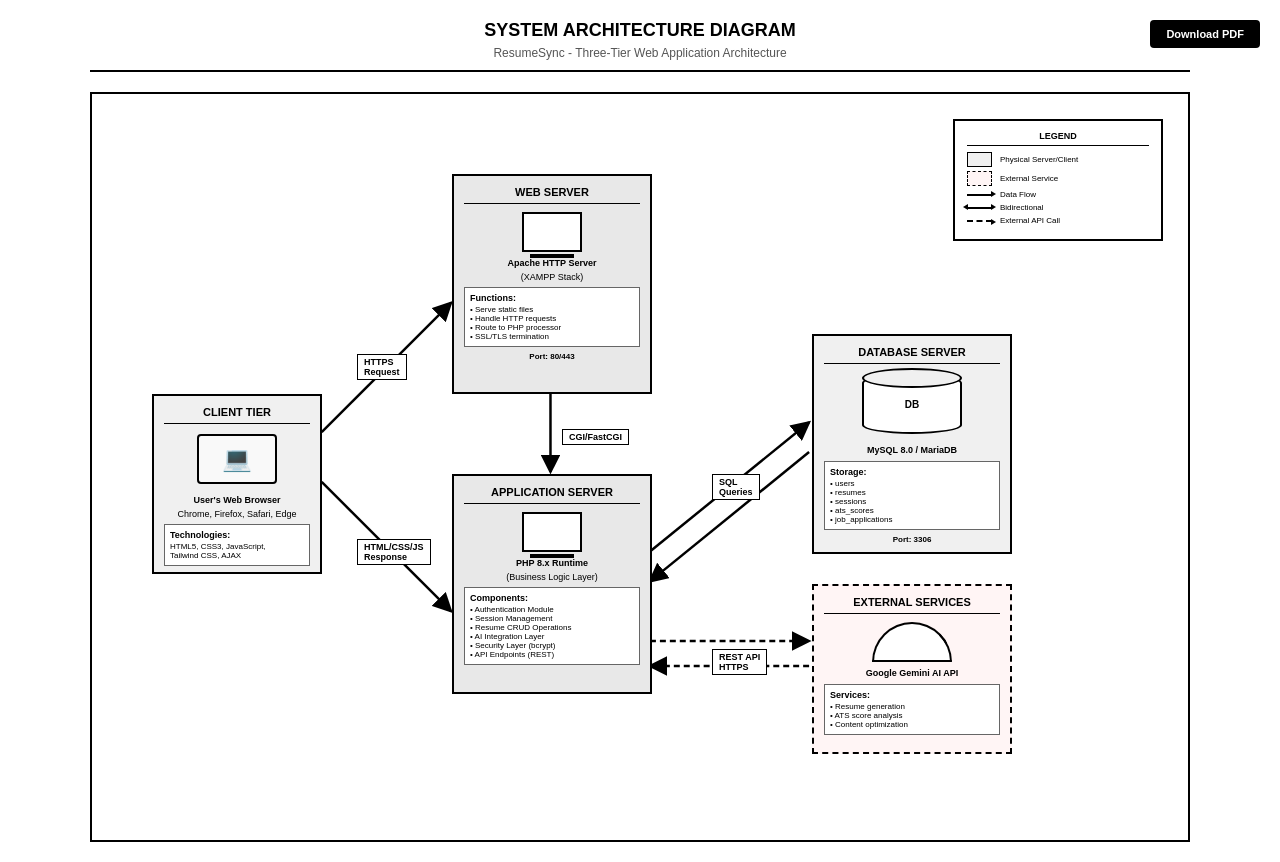
After one commit to mahbubkousar/ATS-Friendly-Resume-Builder, a PHP site: page /docs/system-architecture-diagram.html in a window 1280 px wide. The commit adds this page. Run offline with PHP 8.4, Linux system fonts and the light colour scheme.

Commit message:
Favicon Added, Sysem Architecture Added

```diff
--- a/about.php
+++ b/about.php
@@ -4,6 +4,7 @@
     <meta charset="UTF-8">
     <meta name="viewport" content="width=device-width, initial-scale=1.0">
     <title>About - ResumeSync</title>
+    <link rel="icon" type="image/x-icon" href="images/favicon.ico">
     <meta name="description" content="Learn about ResumeSync - AI-powered ATS-friendly resume builder">
     <link rel="preconnect" href="https://fonts.googleapis.com">
     <link rel="preconnect" href="https://fonts.gstatic.com" crossorigin>
--- a/ai-editor.php
+++ b/ai-editor.php
@@ -55,6 +55,7 @@ if (!$resumeData) {
     <meta charset="UTF-8">
     <meta name="viewport" content="width=device-width, initial-scale=1.0">
     <title>AI Resume Editor - ResumeSync</title>
+    <link rel="icon" type="image/x-icon" href="images/favicon.ico">
     <link rel="preconnect" href="https://fonts.googleapis.com">
     <link rel="preconnect" href="https://fonts.gstatic.com" crossorigin>
     <link href="https://fonts.googleapis.com/css2?family=Montserrat:wght@300;400;500;600;700&display=swap" rel="stylesheet">
--- a/ats-converter.php
+++ b/ats-converter.php
@@ -21,6 +21,7 @@ $user = getCurrentUser();
     <meta charset="UTF-8">
     <meta name="viewport" content="width=device-width, initial-scale=1.0">
     <title>ATS Resume Converter - ResumeSync</title>
+    <link rel="icon" type="image/x-icon" href="images/favicon.ico">
     <link rel="preconnect" href="https://fonts.googleapis.com">
     <link rel="preconnect" href="https://fonts.gstatic.com" crossorigin>
     <link href="https://fonts.googleapis.com/css2?family=Montserrat:wght@300;400;500;600;700&display=swap" rel="stylesheet">
--- a/dashboard.php
+++ b/dashboard.php
@@ -102,6 +102,7 @@ $resumeCount = count($resumes);
     <meta charset="UTF-8">
     <meta name="viewport" content="width=device-width, initial-scale=1.0">
     <title>Dashboard - ResumeSync</title>
+    <link rel="icon" type="image/x-icon" href="images/favicon.ico">
     <link rel="preconnect" href="https://fonts.googleapis.com">
     <link rel="preconnect" href="https://fonts.gstatic.com" crossorigin>
     <link href="https://fonts.googleapis.com/css2?family=Montserrat:wght@300;400;500;600;700&display=swap" rel="stylesheet">
--- /dev/null
+++ b/docs/system-architecture-diagram.html
@@ -0,0 +1,524 @@
+<!DOCTYPE html>
+<html lang="en">
+<head>
+    <meta charset="UTF-8">
+    <meta name="viewport" content="width=device-width, initial-scale=1.0">
+    <title>ResumeSync - System Architecture Diagram</title>
+    <link rel="icon" type="image/x-icon" href="../images/favicon.ico">
+    <style>
+        * {
+            margin: 0;
+            padding: 0;
+            box-sizing: border-box;
+        }
+
+        @page {
+            size: A4 landscape;
+            margin: 10mm;
+        }
+
+        body {
+            font-family: 'Arial', sans-serif;
+            background: white;
+            padding: 20px;
+            display: flex;
+            justify-content: center;
+            align-items: center;
+            min-height: 100vh;
+        }
+
+        .container {
+            max-width: 1100px;
+            width: 100%;
+            background: white;
+        }
+
+        .title-section {
+            text-align: center;
+            margin-bottom: 20px;
+            padding-bottom: 10px;
+            border-bottom: 2px solid #000;
+        }
+
+        .title-section h1 {
+            font-size: 18px;
+            color: #000;
+            margin-bottom: 5px;
+            font-weight: bold;
+            text-transform: uppercase;
+        }
+
+        .title-section .subtitle {
+            font-size: 12px;
+            color: #555;
+        }
+
+        /* Main diagram */
+        .diagram-wrapper {
+            position: relative;
+            width: 1100px;
+            height: 750px;
+            margin: 0 auto;
+            border: 2px solid #000;
+            background: white;
+            padding: 25px;
+        }
+
+        /* Nodes */
+        .node {
+            position: absolute;
+            border: 2px solid #000;
+            background: white;
+            padding: 10px;
+            font-size: 10px;
+            text-align: center;
+        }
+
+        .node-title {
+            font-weight: bold;
+            font-size: 11px;
+            margin-bottom: 8px;
+            padding-bottom: 5px;
+            border-bottom: 1px solid #000;
+        }
+
+        .node-content {
+            font-size: 9px;
+            line-height: 1.5;
+        }
+
+        /* Client Device */
+        .client {
+            left: 60px;
+            top: 300px;
+            width: 170px;
+            height: 180px;
+            background: #f0f0f0;
+        }
+
+        /* Web Server */
+        .web-server {
+            left: 360px;
+            top: 80px;
+            width: 200px;
+            height: 220px;
+            background: #e8e8e8;
+        }
+
+        /* Application Server */
+        .app-server {
+            left: 360px;
+            top: 380px;
+            width: 200px;
+            height: 220px;
+            background: #e8e8e8;
+        }
+
+        /* Database Server */
+        .database {
+            left: 720px;
+            top: 240px;
+            width: 200px;
+            height: 220px;
+            background: #f0f0f0;
+        }
+
+        /* External API */
+        .external {
+            left: 720px;
+            top: 490px;
+            width: 200px;
+            height: 170px;
+            background: #fff5f5;
+            border-style: dashed;
+        }
+
+        /* Technology stack boxes */
+        .tech-stack {
+            padding: 5px;
+            margin: 3px 0;
+            background: white;
+            border: 1px solid #666;
+            font-size: 8px;
+            text-align: left;
+        }
+
+        .tech-stack strong {
+            display: block;
+            font-size: 9px;
+            margin-bottom: 2px;
+        }
+
+        /* Cylinder for database */
+        .cylinder {
+            position: relative;
+            width: 100px;
+            height: 60px;
+            margin: 10px auto;
+            border: 2px solid #000;
+            border-radius: 50% / 15%;
+            background: white;
+        }
+
+        .cylinder::before {
+            content: '';
+            position: absolute;
+            top: -8px;
+            left: -2px;
+            right: -2px;
+            height: 16px;
+            border: 2px solid #000;
+            border-radius: 50%;
+            background: #f0f0f0;
+        }
+
+        .cylinder-label {
+            position: absolute;
+            top: 50%;
+            left: 50%;
+            transform: translate(-50%, -50%);
+            font-weight: bold;
+            font-size: 10px;
+        }
+
+        /* Server icon */
+        .server-icon {
+            width: 60px;
+            height: 40px;
+            margin: 5px auto;
+            border: 2px solid #000;
+            background: white;
+            position: relative;
+        }
+
+        .server-icon::after {
+            content: '';
+            position: absolute;
+            bottom: -8px;
+            left: 10%;
+            right: 10%;
+            height: 4px;
+            background: #000;
+        }
+
+        /* Cloud icon for external */
+        .cloud-icon {
+            width: 80px;
+            height: 40px;
+            margin: 5px auto;
+            background: white;
+            border: 2px solid #000;
+            border-radius: 50px 50px 0 0;
+            position: relative;
+        }
+
+        /* Connection lines SVG */
+        svg.connections {
+            position: absolute;
+            top: 0;
+            left: 0;
+            width: 100%;
+            height: 100%;
+            pointer-events: none;
+            z-index: 1;
+        }
+
+        .node {
+            z-index: 10;
+        }
+
+        /* Labels on connections */
+        .connection-label {
+            position: absolute;
+            background: white;
+            padding: 2px 6px;
+            font-size: 9px;
+            font-weight: bold;
+            border: 1px solid #000;
+            z-index: 20;
+        }
+
+        /* Legend */
+        .legend {
+            position: absolute;
+            top: 25px;
+            right: 25px;
+            background: white;
+            border: 2px solid #000;
+            padding: 10px 12px;
+            font-size: 8px;
+            width: 210px;
+        }
+
+        .legend-title {
+            font-weight: bold;
+            font-size: 9px;
+            margin-bottom: 6px;
+            text-align: center;
+            border-bottom: 1px solid #000;
+            padding-bottom: 4px;
+        }
+
+        .legend-item {
+            display: flex;
+            align-items: center;
+            margin: 4px 0;
+            gap: 8px;
+        }
+
+        .legend-box {
+            width: 25px;
+            height: 15px;
+            border: 1px solid #000;
+            flex-shrink: 0;
+        }
+
+        .legend-line {
+            width: 25px;
+            height: 2px;
+            background: #000;
+            position: relative;
+            flex-shrink: 0;
+        }
+
+        .legend-line::after {
+            content: '';
+            position: absolute;
+            right: -4px;
+            top: -3px;
+            width: 0;
+            height: 0;
+            border-left: 5px solid #000;
+            border-top: 3px solid transparent;
+            border-bottom: 3px solid transparent;
+        }
+
+        .legend-line.dashed {
+            background: none;
+            border-top: 2px dashed #000;
+        }
+
+        .legend-line.bidirectional::before {
+            content: '';
+            position: absolute;
+            left: -4px;
+            top: -3px;
+            width: 0;
+            height: 0;
+            border-right: 5px solid #000;
+            border-top: 3px solid transparent;
+            border-bottom: 3px solid transparent;
+        }
+
+        /* Download button */
+        .download-btn {
+            position: fixed;
+            top: 20px;
+            right: 20px;
+            background: #000;
+            color: white;
+            border: none;
+            padding: 8px 16px;
+            border-radius: 4px;
+            font-size: 11px;
+            font-weight: bold;
+            cursor: pointer;
+            z-index: 1000;
+        }
+
+        .download-btn:hover {
+            background: #333;
+        }
+
+        @media print {
+            body { padding: 0; }
+            .no-print { display: none !important; }
+            .diagram-wrapper { page-break-inside: avoid; }
+        }
+    </style>
+</head>
+<body>
+    <button class="download-btn no-print" onclick="downloadPDF()">Download PDF</button>
+
+    <div class="container">
+        <div class="title-section">
+            <h1>System Architecture Diagram</h1>
+            <div class="subtitle">ResumeSync - Three-Tier Web Application Architecture</div>
+        </div>
+
+        <div class="diagram-wrapper">
+            <!-- SVG Connections -->
+            <svg class="connections" viewBox="0 0 1100 750">
+                <defs>
+                    <marker id="arrow" markerWidth="8" markerHeight="8" refX="7" refY="4" orient="auto">
+                        <polygon points="0 0, 8 4, 0 8" fill="#000"/>
+                    </marker>
+                </defs>
+
+                <!-- Client to Web Server -->
+                <line x1="230" y1="340" x2="360" y2="210" stroke="#000" stroke-width="2.5" marker-end="url(#arrow)"/>
+                <line x1="230" y1="390" x2="360" y2="520" stroke="#000" stroke-width="2.5" marker-end="url(#arrow)"/>
+
+                <!-- Web Server to App Server -->
+                <line x1="460" y1="300" x2="460" y2="380" stroke="#000" stroke-width="2.5" marker-end="url(#arrow)"/>
+
+                <!-- App Server to Database (bidirectional) -->
+                <line x1="560" y1="460" x2="720" y2="330" stroke="#000" stroke-width="2.5" marker-end="url(#arrow)"/>
+                <line x1="720" y1="360" x2="560" y2="490" stroke="#000" stroke-width="2.5" marker-end="url(#arrow)"/>
+
+                <!-- App Server to External API (dashed, bidirectional) -->
+                <line x1="560" y1="550" x2="720" y2="550" stroke="#000" stroke-width="2.5" stroke-dasharray="6,4" marker-end="url(#arrow)"/>
+                <line x1="720" y1="575" x2="560" y2="575" stroke="#000" stroke-width="2.5" stroke-dasharray="6,4" marker-end="url(#arrow)"/>
+            </svg>
+
+            <!-- Connection Labels -->
+            <div class="connection-label" style="left: 265px; top: 260px;">HTTPS<br>Request</div>
+            <div class="connection-label" style="left: 265px; top: 445px;">HTML/CSS/JS<br>Response</div>
+            <div class="connection-label" style="left: 470px; top: 335px;">CGI/FastCGI</div>
+            <div class="connection-label" style="left: 620px; top: 380px;">SQL<br>Queries</div>
+            <div class="connection-label" style="left: 620px; top: 555px;">REST API<br>HTTPS</div>
+
+            <!-- CLIENT DEVICE -->
+            <div class="node client">
+                <div class="node-title">CLIENT TIER</div>
+                <div style="text-align: center; margin: 10px 0;">
+                    <div style="width: 80px; height: 50px; margin: 0 auto; border: 2px solid #000; border-radius: 4px; background: #f9f9f9; display: flex; align-items: center; justify-content: center; font-size: 24px;">💻</div>
+                </div>
+                <div class="node-content">
+                    <strong>User's Web Browser</strong><br>
+                    Chrome, Firefox, Safari, Edge
+                </div>
+                <div class="tech-stack">
+                    <strong>Technologies:</strong>
+                    HTML5, CSS3, JavaScript,<br>
+                    Tailwind CSS, AJAX
+                </div>
+            </div>
+
+            <!-- WEB SERVER -->
+            <div class="node web-server">
+                <div class="node-title">WEB SERVER</div>
+                <div class="server-icon"></div>
+                <div class="node-content">
+                    <strong>Apache HTTP Server</strong><br>
+                    (XAMPP Stack)
+                </div>
+                <div class="tech-stack">
+                    <strong>Functions:</strong>
+                    • Serve static files<br>
+                    • Handle HTTP requests<br>
+                    • Route to PHP processor<br>
+                    • SSL/TLS termination
+                </div>
+                <div style="margin-top: 5px; font-size: 8px; text-align: center; font-weight: bold;">
+                    Port: 80/443
+                </div>
+            </div>
+
+            <!-- APPLICATION SERVER -->
+            <div class="node app-server">
+                <div class="node-title">APPLICATION SERVER</div>
+                <div class="server-icon"></div>
+                <div class="node-content">
+                    <strong>PHP 8.x Runtime</strong><br>
+                    (Business Logic Layer)
+                </div>
+                <div class="tech-stack">
+                    <strong>Components:</strong>
+                    • Authentication Module<br>
+                    • Session Management<br>
+                    • Resume CRUD Operations<br>
+                    • AI Integration Layer<br>
+                    • Security Layer (bcrypt)<br>
+                    • API Endpoints (REST)
+                </div>
+            </div>
+
+            <!-- DATABASE SERVER -->
+            <div class="node database">
+                <div class="node-title">DATABASE SERVER</div>
+                <div class="cylinder">
+                    <div class="cylinder-label">DB</div>
+                </div>
+                <div class="node-content">
+                    <strong>MySQL 8.0 / MariaDB</strong>
+                </div>
+                <div class="tech-stack">
+                    <strong>Storage:</strong>
+                    • users<br>
+                    • resumes<br>
+                    • sessions<br>
+                    • ats_scores<br>
+                    • job_applications
+                </div>
+                <div style="margin-top: 5px; font-size: 8px; text-align: center; font-weight: bold;">
+                    Port: 3306
+                </div>
+            </div>
+
+            <!-- EXTERNAL API -->
+            <div class="node external">
+                <div class="node-title">EXTERNAL SERVICES</div>
+                <div class="cloud-icon"></div>
+                <div class="node-content">
+                    <strong>Google Gemini AI API</strong>
+                </div>
+                <div class="tech-stack">
+                    <strong>Services:</strong>
+                    • Resume generation<br>
+                    • ATS score analysis<br>
+                    • Content optimization
+                </div>
+            </div>
+
+            <!-- Legend -->
+            <div class="legend">
+                <div class="legend-title">LEGEND</div>
+                <div class="legend-item">
+                    <div class="legend-box" style="background: #f0f0f0;"></div>
+                    <span>Physical Server/Client</span>
+                </div>
+                <div class="legend-item">
+                    <div class="legend-box" style="border-style: dashed; background: #fff5f5;"></div>
+                    <span>External Service</span>
+                </div>
+                <div class="legend-item">
+                    <div class="legend-line"></div>
+                    <span>Data Flow</span>
+                </div>
+                <div class="legend-item">
+                    <div class="legend-line bidirectional"></div>
+                    <span>Bidirectional</span>
+                </div>
+                <div class="legend-item">
+                    <div class="legend-line dashed"></div>
+                    <span>External API Call</span>
+                </div>
+            </div>
+        </div>
+    </div>
+
+    <script>
+        function downloadPDF() {
+            document.querySelector('.download-btn').style.display = 'none';
+            setTimeout(() => {
+                window.print();
+                setTimeout(() => {
+                    document.querySelector('.download-btn').style.display = 'block';
+                }, 1000);
+            }, 100);
+        }
+
+        document.addEventListener('keydown', function(e) {
+            if ((e.ctrlKey || e.metaKey) && e.key === 'p') {
+                e.preventDefault();
+                downloadPDF();
+            }
+        });
+
+        console.log('%c✓ System Architecture Diagram Loaded', 'color: #10b981; font-weight: bold;');
+        console.log('Press Ctrl+P (or Cmd+P) to save as PDF');
+        console.log('Recommended: Landscape, A4, Background graphics enabled');
+    </script>
+</body>
+</html>
--- a/docs/use-case-diagram.html
+++ b/docs/use-case-diagram.html
@@ -4,6 +4,7 @@
     <meta charset="UTF-8">
     <meta name="viewport" content="width=device-width, initial-scale=1.0">
     <title>ResumeSync - Use Case Diagram</title>
+    <link rel="icon" type="image/x-icon" href="../images/favicon.ico">
     <style>
         * {
             margin: 0;
--- a/editor-academic-standard.php
+++ b/editor-academic-standard.php
@@ -54,6 +54,7 @@ if (!$resumeData) {
     <meta charset="UTF-8">
     <meta name="viewport" content="width=device-width, initial-scale=1.0">
     <title>Academic Standard Resume Editor - ResumeSync</title>
+    <link rel="icon" type="image/x-icon" href="images/favicon.ico">
     <link rel="preconnect" href="https://fonts.googleapis.com">
     <link rel="preconnect" href="https://fonts.gstatic.com" crossorigin>
     <link href="https://fonts.googleapis.com/css2?family=Montserrat:wght@300;400;500;600;700&display=swap" rel="stylesheet">
--- a/editor-modern.php
+++ b/editor-modern.php
@@ -51,6 +51,7 @@ if (!$resumeData) {
     <meta charset="UTF-8">
     <meta name="viewport" content="width=device-width, initial-scale=1.0">
     <title>Modern Resume Editor - ResumeSync</title>
+    <link rel="icon" type="image/x-icon" href="images/favicon.ico">
     <link rel="preconnect" href="https://fonts.googleapis.com">
     <link rel="preconnect" href="https://fonts.gstatic.com" crossorigin>
     <link href="https://fonts.googleapis.com/css2?family=Montserrat:wght@300;400;500;600;700&display=swap" rel="stylesheet">
--- a/editor-professional.php
+++ b/editor-professional.php
@@ -54,6 +54,7 @@ if (!$resumeData) {
     <meta charset="UTF-8">
     <meta name="viewport" content="width=device-width, initial-scale=1.0">
     <title>Professional Resume Editor - ResumeSync</title>
+    <link rel="icon" type="image/x-icon" href="images/favicon.ico">
     <link rel="preconnect" href="https://fonts.googleapis.com">
     <link rel="preconnect" href="https://fonts.gstatic.com" crossorigin>
     <link href="https://fonts.googleapis.com/css2?family=Montserrat:wght@300;400;500;600;700&display=swap" rel="stylesheet">
--- a/editor.php
+++ b/editor.php
@@ -55,6 +55,7 @@ if (!$resumeData) {
     <meta charset="UTF-8">
     <meta name="viewport" content="width=device-width, initial-scale=1.0">
     <title>Resume Editor - ResumeSync</title>
+    <link rel="icon" type="image/x-icon" href="images/favicon.ico">
     <link rel="preconnect" href="https://fonts.googleapis.com">
     <link rel="preconnect" href="https://fonts.gstatic.com" crossorigin>
     <link href="https://fonts.googleapis.com/css2?family=Montserrat:wght@300;400;500;600;700&display=swap" rel="stylesheet">
--- a/index.php
+++ b/index.php
@@ -4,6 +4,7 @@
     <meta charset="UTF-8">
     <meta name="viewport" content="width=device-width, initial-scale=1.0">
     <title>ResumeSync - ATS Friendly Resume Builder</title>
+    <link rel="icon" type="image/x-icon" href="images/favicon.ico">
     <meta name="description" content="Create ATS-optimized resumes that get past automated screening systems and land more interviews.">
     <link rel="preconnect" href="https://fonts.googleapis.com">
     <link rel="preconnect" href="https://fonts.gstatic.com" crossorigin>
--- a/login.php
+++ b/login.php
@@ -53,6 +53,7 @@ if ($_SERVER['REQUEST_METHOD'] === 'POST') {
     <meta charset="UTF-8">
     <meta name="viewport" content="width=device-width, initial-scale=1.0">
     <title>Login - ResumeSync</title>
+    <link rel="icon" type="image/x-icon" href="images/favicon.ico">
     <link rel="preconnect" href="https://fonts.googleapis.com">
     <link rel="preconnect" href="https://fonts.gstatic.com" crossorigin>
     <link href="https://fonts.googleapis.com/css2?family=Montserrat:wght@300;400;500;600;700&display=swap" rel="stylesheet">
--- a/register.php
+++ b/register.php
@@ -12,6 +12,7 @@ if (isLoggedIn()) {
     <meta charset="UTF-8">
     <meta name="viewport" content="width=device-width, initial-scale=1.0">
     <title>Register - ResumeSync</title>
+    <link rel="icon" type="image/x-icon" href="images/favicon.ico">
     <link rel="preconnect" href="https://fonts.googleapis.com">
     <link rel="preconnect" href="https://fonts.gstatic.com" crossorigin>
     <link href="https://fonts.googleapis.com/css2?family=Montserrat:wght@300;400;500;600;700&display=swap" rel="stylesheet">
--- a/score-checker.php
+++ b/score-checker.php
@@ -8,6 +8,7 @@ requireLogin();
     <meta charset="UTF-8">
     <meta name="viewport" content="width=device-width, initial-scale=1.0">
     <title>ATS Score Checker - ResumeSync</title>
+    <link rel="icon" type="image/x-icon" href="images/favicon.ico">
     <meta name="description" content="Check your resume's ATS compatibility score for free. Get instant feedback and recommendations.">
     <link rel="preconnect" href="https://fonts.googleapis.com">
     <link rel="preconnect" href="https://fonts.gstatic.com" crossorigin>
--- a/templates/academic-standard.html
+++ b/templates/academic-standard.html
@@ -4,6 +4,7 @@
     <meta charset="UTF-8">
     <meta name="viewport" content="width=device-width, initial-scale=1.0">
     <title>Academic Standard CV Template</title>
+    <link rel="icon" type="image/x-icon" href="../images/favicon.ico">
     <style>
         * {
             margin: 0;
--- a/templates/modern.html
+++ b/templates/modern.html
@@ -4,6 +4,7 @@
     <meta charset="UTF-8">
     <meta name="viewport" content="width=device-width, initial-scale=1.0">
     <title>Modern Resume Template</title>
+    <link rel="icon" type="image/x-icon" href="../images/favicon.ico">
     <style>
         * { margin: 0; padding: 0; box-sizing: border-box; }
         body {
--- a/templates/professional.html
+++ b/templates/professional.html
@@ -4,6 +4,7 @@
     <meta charset="UTF-8">
     <meta name="viewport" content="width=device-width, initial-scale=1.0">
     <title>Professional Resume Template</title>
+    <link rel="icon" type="image/x-icon" href="../images/favicon.ico">
     <style>
         * { margin: 0; padding: 0; box-sizing: border-box; }
         body {
--- a/view-resume.php
+++ b/view-resume.php
@@ -10,6 +10,7 @@ function showPrivatePage() {
         <meta charset="UTF-8">
         <meta name="viewport" content="width=device-width, initial-scale=1.0">
         <title>Resume Not Available</title>
+    <link rel="icon" type="image/x-icon" href="images/favicon.ico">
         <link rel="stylesheet" href="https://cdnjs.cloudflare.com/ajax/libs/font-awesome/6.5.1/css/all.min.css">
         <style>
             body {
@@ -157,6 +158,7 @@ function showNotFoundPage() {
         <meta charset="UTF-8">
         <meta name="viewport" content="width=device-width, initial-scale=1.0">
         <title>Resume Not Found</title>
+    <link rel="icon" type="image/x-icon" href="images/favicon.ico">
         <link rel="stylesheet" href="https://cdnjs.cloudflare.com/ajax/libs/font-awesome/6.5.1/css/all.min.css">
         <style>
             body {
@@ -395,6 +397,7 @@ $templateHTML = file_get_contents($templatePath);
     <meta charset="UTF-8">
     <meta name="viewport" content="width=device-width, initial-scale=1.0">
     <title><?php echo htmlspecialchars($resumeData['resume_title']); ?> - <?php echo htmlspecialchars($personalDetails['fullName'] ?? 'Resume'); ?></title>
+    <link rel="icon" type="image/x-icon" href="images/favicon.ico">
     <link rel="stylesheet" href="https://cdnjs.cloudflare.com/ajax/libs/font-awesome/6.5.1/css/all.min.css">
     <style>
         body {
```
Also changed, not shown: docs/use-case-diagram-clean.html (+27 -29 lines), images/favicon.ico (added).
